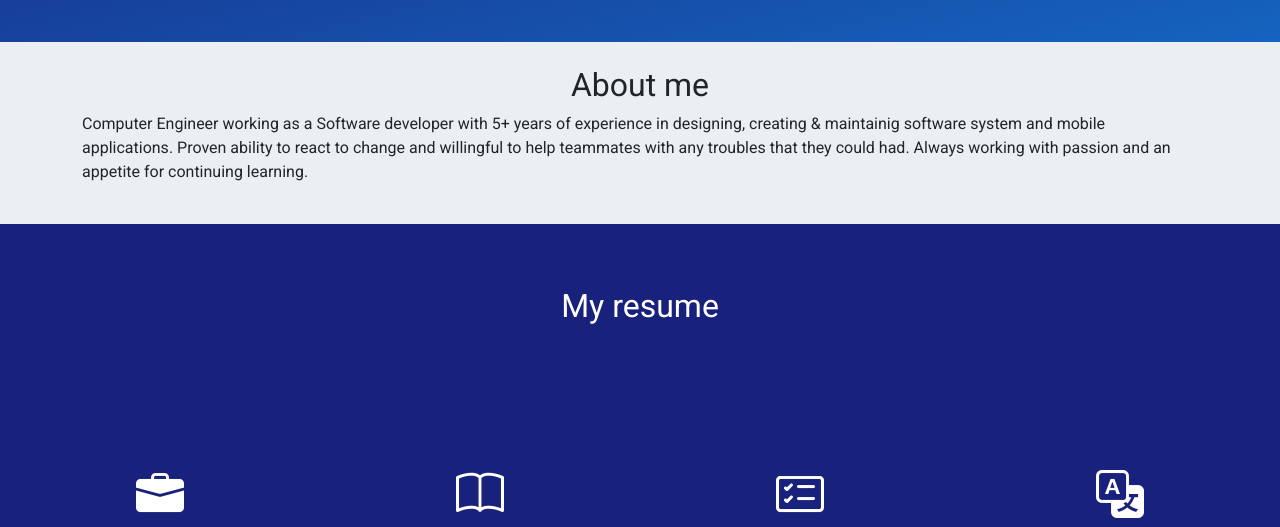
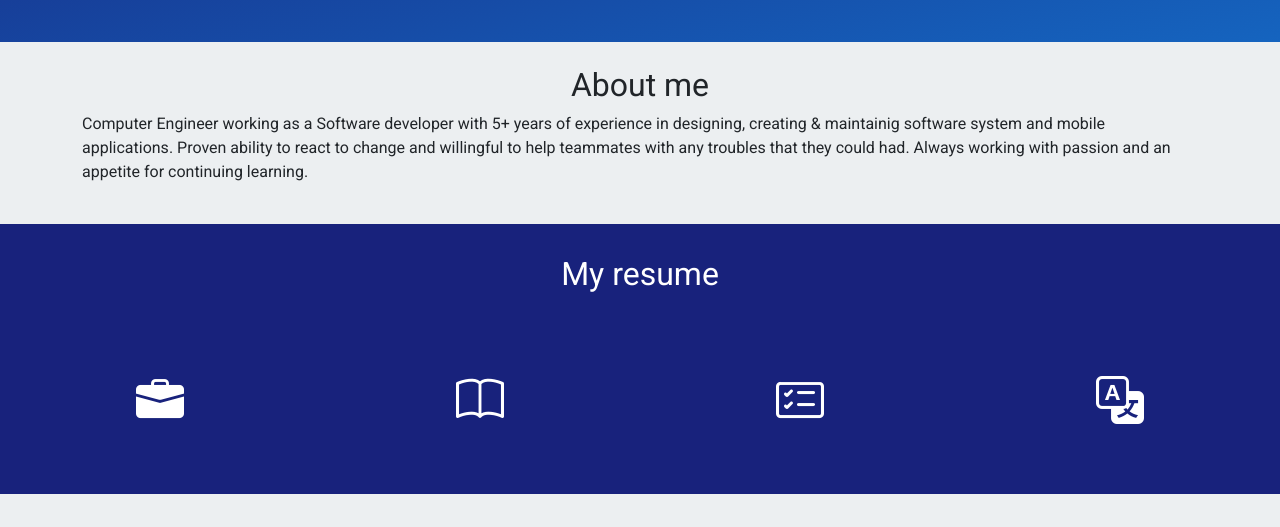
Before and after one commit to elix182/elix182.github.io, a plain HTML site: page index.html in a window 1280 px wide. Shown: the part 273-800 px from the top of the page. Drawn offline with nearby package versions, Linux system fonts and the light colour scheme.

Commit message:
Changes on the styles

```diff
--- a/css/main.css
+++ b/css/main.css
@@ -6,14 +6,15 @@
     --contrast-font-color: #FFFFFF;
     --border-color: #000000;
     --background-color: #eceff1;
+    --primary-gradient-color: #1564bf;
+    --primary-gradient-gradient-color: #003b8e;
 }
             body {
                 font-family: 'Roboto', sans-serif;
                 background-color: var(--background-color);
             }
             .title {
-                /*background-color: var(--primary-color);*/
-                background-image: linear-gradient(to bottom right, var(--primary-color), #1564bf);
+                background-image: linear-gradient(to bottom right, var(--primary-color), var(--primary-gradient-color));
                 color: var(--contrast-font-color);
                 width: 100%;
                 text-align: center;
@@ -101,7 +102,7 @@
 
 @media only screen and (max-device-width: 768px) { /* iPhone 12 */
     .mobile-only {
-        height: 120vh !important;
+        height: 100vh !important;
     }
 }
 
@@ -136,11 +137,15 @@
     outline: none;
 }
 
+.my-resume {
+    background-color: var(--primary-color);
+    /*background-image: linear-gradient(to bottom right, var(--primary-gradient-color), var(--primary-gradient-gradient-color));*/
+}
+
 .section-menu {
-    background-color: var(--primary-color);
     text-align: center;
-    padding-top: 5%;
-    padding-bottom: 5%;
+    padding-top: 2.5%;
+    padding-bottom: 2.5%;
 
 }
 .section-menu-item {
--- a/index.html
+++ b/index.html
@@ -56,7 +56,7 @@
             </div>
         </div>
         <br />
-		<div class="container-fluid">
+		<div class="container-fluid my-resume">
             <div class="row section-menu">
                 <div class="col">
                     <h5 class="header-title-contrast">My resume</h5>
```
